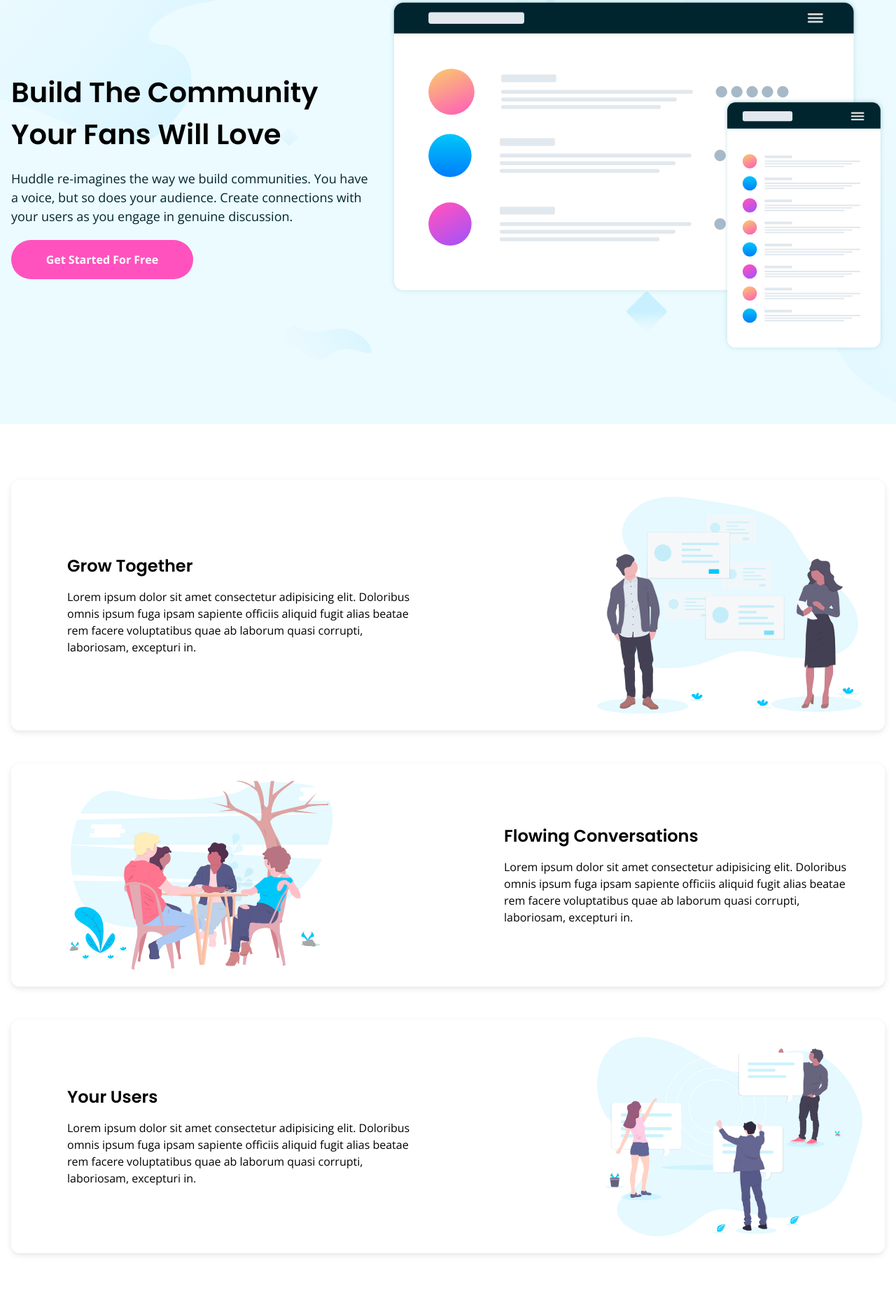
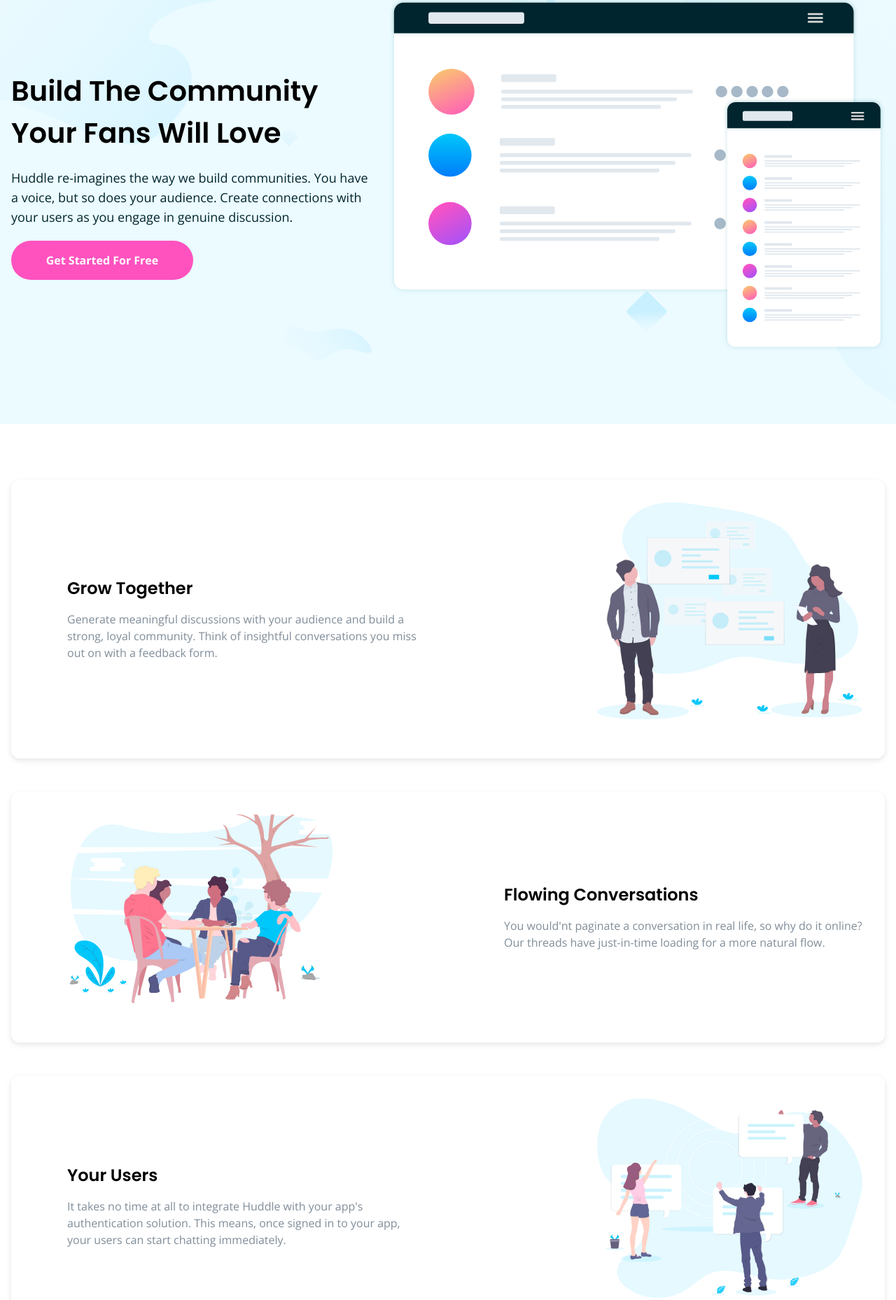
Before and after one commit to jaesmanalang/huddle-landing-page, a website: page src/index.html in a window 1280 px wide. Shown: the part 194-2052 px from the top of the page at 70% size. Drawn offline with nearby package versions, Linux system fonts and the light colour scheme.

Commit message:
Update responsive design

```diff
--- a/src/index.html
+++ b/src/index.html
@@ -30,38 +30,48 @@
   </head>
   <body>
     <div
-      class="h-screen max-h-[1440px] min-h-[630px] bg-pale-cyan bg-[url('/images/bg-hero-desktop.svg')] bg-no-repeat bg-center bg-cover flex flex-col"
+      class="h-screen max-h-[1180px] min-h-[700px] md:min-h-[630px] bg-pale-cyan bg-[url('/images/bg-hero-desktop.svg')] bg-no-repeat bg-center bg-cover flex flex-col"
     >
       <header class="py-6">
         <div class="container flex items-center justify-between">
-          <img src="../images/logo.svg" alt="Huddle logo" />
+          <img
+            class="w-[140px] md:w-auto"
+            src="../images/logo.svg"
+            alt="Huddle logo"
+          />
           <a
-            class="font-bold rounded-full shadow-normal bg-white px-10 py-2 font-body transition hover:text-grayish-blue"
+            class="font-bold rounded-full shadow-normal bg-white px-6 md:px-10 py-2 font-body transition hover:text-grayish-blue text-sm"
             href="#"
             >Try It Free
           </a>
         </div>
       </header>
-      <div class="grow container grid md:grid-cols-12">
+      <div
+        class="grow container grid md:grid-cols-12 text-center md:text-left mt-6 lg:mt-0"
+      >
         <div
-          class="lg:col-span-5 md:col-span-6 flex flex-col justify-center items-start"
+          class="lg:col-span-5 md:col-span-12 flex flex-col justify-center items-start"
         >
-          <h2 class="text-[40px] leading-normal">
+          <h2
+            class="text-[28px] md:text-[32px] lg:text-[40px] leading-normal md:w-1/2 lg:w-auto"
+          >
             Build The Community Your Fans Will Love
           </h2>
-          <p class="leading-normal text-lg my-5 text-dark-cyan">
+          <p
+            class="leading-normal text-base md:text-lg my-5 text-dark-cyan md:w-3/4 lg:w-auto"
+          >
             Huddle re-imagines the way we build communities. You have a voice,
             but so does your audience. Create connections with your users as you
             engage in genuine discussion.
           </p>
           <a
-            class="text-white inline-block font-bold rounded-full text-center bg-pink px-10 w-1/2 max-w-full py-4 font-body hover:opacity-75 transition"
+            class="text-white text-sm md:text-base inline-block font-bold rounded-full text-center bg-pink px-10 xl:w-1/2 max-w-full py-2 md:py-4 font-body hover:opacity-75 transition my-auto lg:my-0 mx-auto md:mx-0"
             href="#"
             >Get Started For Free
           </a>
         </div>
         <div
-          class="lg:pl-5 lg:col-span-7 md:col-span-6 flex flex-col justify-center"
+          class="lg:pl-5 lg:col-span-7 md:col-span-12 flex flex-col justify-center mt-5 lg:mt-0"
         >
           <img src="/images/illustration-mockups.svg" alt="hero" />
         </div>
@@ -70,18 +80,17 @@
     <section class="py-20">
       <div class="container flex flex-col gap-12">
         <div
-          class="bg-white shadow-normal py-6 pr-8 pl-[80px] flex items-center rounded-xl gap-5"
+          class="bg-white shadow-normal p-8 text-center md:text-left md:pl-[80px] flex flex-col-reverse md:flex-row items-center rounded-xl gap-5"
         >
           <div class="grow basis-1/2 max-w-lg">
             <h4 class="text-2xl mb-4">Grow Together</h4>
-            <p>
-              Lorem ipsum dolor sit amet consectetur adipisicing elit. Doloribus
-              omnis ipsum fuga ipsam sapiente officiis aliquid fugit alias
-              beatae rem facere voluptatibus quae ab laborum quasi corrupti,
-              laboriosam, excepturi in.
+            <p class="text-grayish-blue">
+              Generate meaningful discussions with your audience and build a
+              strong, loyal community. Think of insightful conversations you
+              miss out on with a feedback form.
             </p>
           </div>
-          <div class="basis basis-1/3 ml-auto">
+          <div class="basis basis-1/3 ml-auto mb-6 mb:md-0">
             <img
               class="max-w-full"
               src="/images/illustration-grow-together.svg"
@@ -91,18 +100,17 @@
         </div>
 
         <div
-          class="bg-white shadow-normal py-6 pr-8 pl-[80px] flex items-center rounded-xl flex-row-reverse gap-5"
+          class="bg-white shadow-normal p-8 text-center md:text-left md:pl-[80px] flex flex-col-reverse items-center rounded-xl md:flex-row-reverse gap-5"
         >
           <div class="grow basis-1/2 max-w-lg">
             <h4 class="text-2xl mb-4">Flowing Conversations</h4>
-            <p>
-              Lorem ipsum dolor sit amet consectetur adipisicing elit. Doloribus
-              omnis ipsum fuga ipsam sapiente officiis aliquid fugit alias
-              beatae rem facere voluptatibus quae ab laborum quasi corrupti,
-              laboriosam, excepturi in.
+            <p class="text-grayish-blue">
+              You would'nt paginate a conversation in real life, so why do it
+              online? Our threads have just-in-time loading for a more natural
+              flow.
             </p>
           </div>
-          <div class="basis basis-1/3 mr-auto">
+          <div class="basis basis-1/3 mr-auto mb-6 mb:md-0">
             <img
               class="max-w-full"
               src="/images/illustration-flowing-conversation.svg"
@@ -112,18 +120,17 @@
         </div>
 
         <div
-          class="bg-white shadow-normal py-6 pr-8 pl-[80px] flex items-center rounded-xl gap-5"
+          class="bg-white shadow-normal p-8 text-center md:text-left md:pl-[80px] flex flex-col-reverse md:flex-row items-center rounded-xl gap-5"
         >
           <div class="grow basis-1/2 max-w-lg">
             <h4 class="text-2xl mb-4">Your Users</h4>
-            <p>
-              Lorem ipsum dolor sit amet consectetur adipisicing elit. Doloribus
-              omnis ipsum fuga ipsam sapiente officiis aliquid fugit alias
-              beatae rem facere voluptatibus quae ab laborum quasi corrupti,
-              laboriosam, excepturi in.
+            <p class="text-grayish-blue">
+              It takes no time at all to integrate Huddle with your app's
+              authentication solution. This means, once signed in to your app,
+              your users can start chatting immediately.
             </p>
           </div>
-          <div class="basis basis-1/3 ml-auto">
+          <div class="basis basis-1/3 ml-auto mb-6 mb:md-0">
             <img
               class="max-w-full"
               src="/images/illustration-your-users.svg"
@@ -134,12 +141,14 @@
       </div>
     </section>
     <div
-      class="bg-white shadow-normal flex flex-col items-center rounded-xl gap-5 max-w-2xl mx-auto p-10 text-center relative mt-[70px]"
+      class="bg-white shadow-normal flex flex-col items-center rounded-xl gap-5 max-w-2xl mx-4 md:mx-auto px-5 py-10 md:p-10 text-center relative mt-[70px]"
     >
       <div class="w-full">
-        <h4 class="text-2xl mb-4">Ready To Build Your Community?</h4>
+        <h4 class="text-lg md:text-2xl mb-6 md:mb-4">
+          Ready To Build Your Community?
+        </h4>
         <a
-          class="text-white inline-block font-bold rounded-full text-center bg-pink px-10 w-1/2 max-w-full py-5 font-body hover:opacity-75 transition"
+          class="text-white inline-block font-bold rounded-full text-center text-sm md:text-base bg-pink md:px-10 md:w-1/2 w-3/4 max-w-full py-4 md:py-5 font-body hover:opacity-75 transition"
           href="#"
           >Get Started For Free
         </a>
@@ -161,7 +170,7 @@
             </g>
           </svg>
         </div>
-        <div class="flex justify-between">
+        <div class="flex flex-col lg:flex-row justify-between">
           <div class="max-w-sm flex flex-col gap-5">
             <div class="flex items-start">
               <img class="mt-1" src="/images/icon-location.svg" alt="" />
@@ -181,18 +190,20 @@
               <div class="ml-6 leading-none">example@huddle.com</div>
             </div>
           </div>
-          <div class="flex flex-col gap-5">
+          <div class="flex flex-col lg:gap-5 gap-4 mt-10 mb-4 lg:my-0">
             <a class="hover:underline" href="#">About Us</a>
             <a class="hover:underline" href="#">What We Do</a>
             <a class="hover:underline" href="#">FAQ</a>
           </div>
-          <div class="flex flex-col gap-5">
+          <div class="flex flex-col lg:gap-5 gap-4 mb-4">
             <a class="hover:underline" href="#">Career</a>
             <a class="hover:underline" href="#">Blog</a>
             <a class="hover:underline" href="#">Contact Us</a>
           </div>
 
-          <div class="flex flex-col">
+          <div
+            class="flex flex-col items-center lg:items-start mt-5 lg:mt-0 gap"
+          >
             <div class="flex gap-5">
               <a
                 class="rounded-full h-9 w-9 flex items-center justify-center border border-white hover:border-pink hover:text-pink transition"
@@ -211,7 +222,7 @@
                 ><i class="fa fa-instagram"></i
               ></a>
             </div>
-            <div class="mt-auto">
+            <div class="lg:mt-auto mt-6">
               &copy; Copyright 2022 Huddle. All rights reserved.
             </div>
           </div>
```
Also changed, not shown: dist/output.css.
